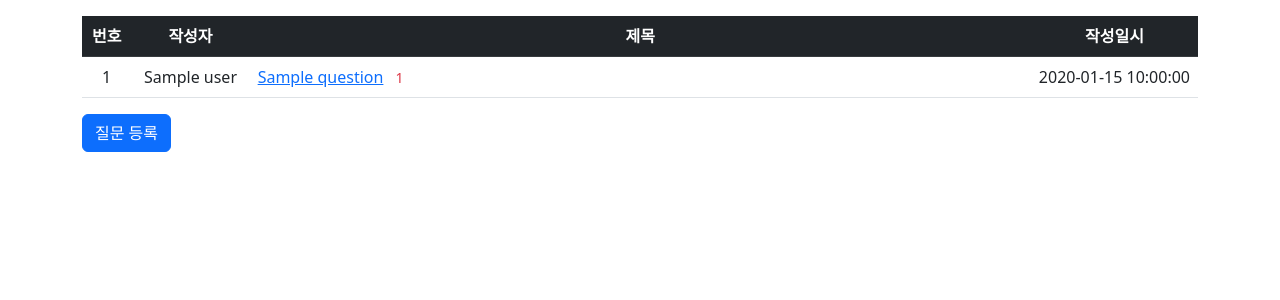
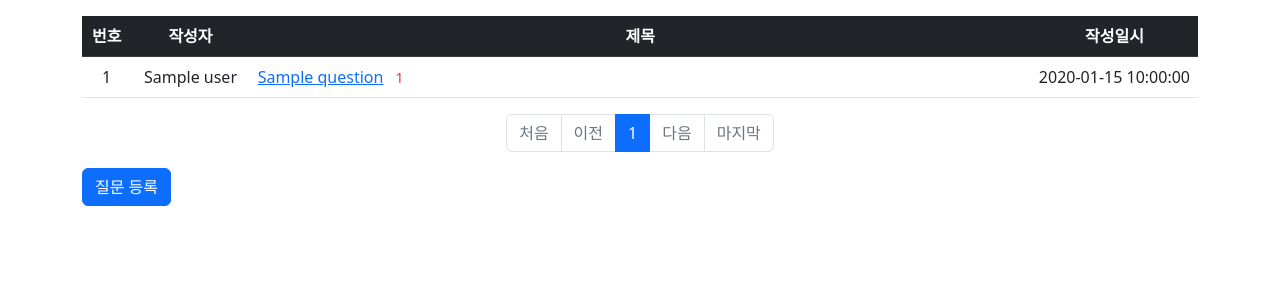
Before and after one commit to djccnt15/clone-jump_to_django, a Django app: template templates/board_qna/question_list.html in a window 1280 px wide. Shown: the part 57-357 px from the top of the page. Run offline with Django 4.2, Linux system fonts and the light colour scheme; the template is opened without the code that fills it: most values are stand-ins (such as "Sample title", 1, 10 or a date in 2020); some libraries are stand-ins or nearby versions.

Commit message:
add pagination of board_qna

```diff
--- /dev/null
+++ b/board_qna/templatetags/board_qna_filter.py
@@ -0,0 +1,8 @@
+from django import template
+
+register = template.Library()
+
+
+@register.filter(name='sub')
+def sub(value, arg):
+    return value - arg
--- a/templates/board_qna/question_list.html
+++ b/templates/board_qna/question_list.html
@@ -1,4 +1,5 @@
 {% extends 'base.html' %}
+{% load board_qna_filter %}
 {% block content %}
 <div class="container my-3 text-nowrap">
   <table class="table">
@@ -32,6 +33,72 @@
     {% endif %}
     </tbody>
   </table>
+  <!-- paging start -->
+  <ul class="pagination justify-content-center">
+    <!-- to first page -->
+    {% if question_list.has_previous %}
+      <li class="page-item">
+        <a class="page-link" href="?page={{ question_list. }}">처음</a>
+      </li>
+    {% else %}
+      <li class="page-item disabled">
+        <a class="page-link" tabindex="-1" aria-disabled="true" href="#">처음</a>
+      </li>
+    {% endif %}
+    <!-- to prev page -->
+    {% if question_list.has_previous %}
+      <li class="page-item">
+        <a class="page-link" href="?page={{ question_list.previous_page_number }}">이전</a>
+      </li>
+    {% else %}
+      <li class="page-item disabled">
+        <a class="page-link" tabindex="-1" aria-disabled="true" href="#">이전</a>
+      </li>
+    {% endif %}
+    <!-- ellipsis -->
+    {% if question_list.number > 6 %}
+      <li class="page-item page-link disabled">...</li>
+    {% endif %}
+    <!-- paging list -->
+    {% for page_number in question_list.paginator.page_range %}
+      {% if page_number >= question_list.number|add:-5 and page_number <= question_list.number|add:5 %}
+        {% if page_number == question_list.number %}
+          <li class="page-item active" aria-current="page">
+            <a class="page-link" href="?page={{ page_number }}">{{ page_number }}</a>
+          </li>
+        {% else %}
+          <li class="page-item">
+            <a class="page-link" href="?page={{ page_number }}">{{ page_number }}</a>
+          </li>
+        {% endif %}
+      {% endif %}
+    {% endfor %}
+    <!-- ellipsis -->
+    {% if total_pages|sub:question_list.number > 5 %}
+      <li class="page-item page-link disabled">...</li>
+    {% endif %}
+    <!-- to next page -->
+    {% if question_list.has_next %}
+      <li class="page-item">
+        <a class="page-link" href="?page={{ question_list.next_page_number }}">다음</a>
+      </li>
+    {% else %}
+      <li class="page-item disabled">
+        <a class="page-link" tabindex="-1" aria-disabled="true" href="#">다음</a>
+      </li>
+    {% endif %}
+    <!-- to last page -->
+    {% if question_list.has_next %}
+      <li class="page-item">
+        <a class="page-link" href="?page={{ total_pages }}">마지막</a>
+      </li>
+    {% else %}
+      <li class="page-item disabled">
+        <a class="page-link" tabindex="-1" aria-disabled="true" href="#">마지막</a>
+      </li>
+    {% endif %}
+  </ul>
+  <!-- paging end -->
   <a href="{% url 'board_qna:question_create' %}" class="btn btn-primary">질문 등록</a>
 </div>
 {% endblock %}
```
Also changed, not shown: board_qna/views.py (+7 -2 lines), board_qna/templatetags/__init__.py (added), db.sqlite3.
